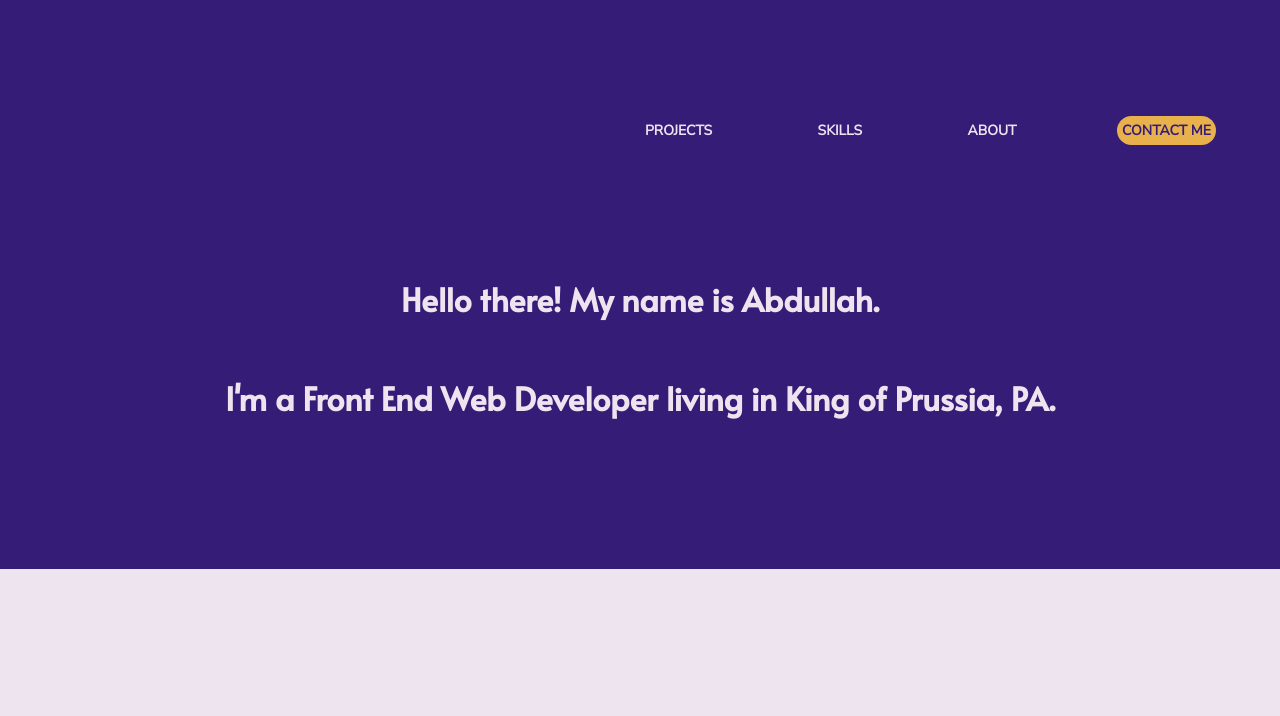
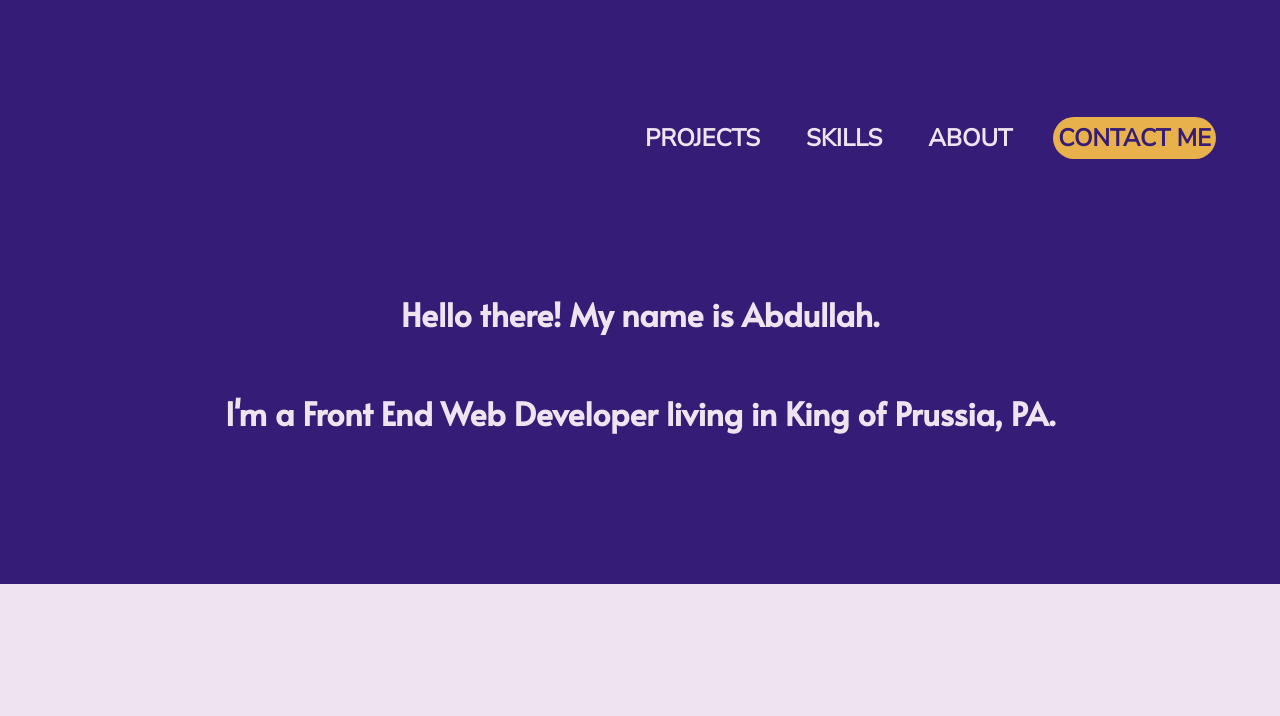
Before and after one commit to AbdullahJ99/aj-portfolio, a website built with Parcel: page index.html in a window 1280 px wide. Shown: the top 716 px of the page. Built offline with nearby package versions, Linux system fonts and the light colour scheme.

Commit message:
Fixed nav bar font size

```diff
--- a/css/main.css
+++ b/css/main.css
@@ -533,6 +533,7 @@ span {
     font-size: 1.5rem;
   }
 
+
   /* ---------------------------- HEADER STYLES ---------------------------- */
   header .content-wrapper {
     display: flex;
@@ -549,6 +550,10 @@ span {
   header nav ul {
     display: flex;
     justify-content: space-between;
+  }
+
+  header nav ul li a {
+    font-size: 1.5rem;
   }
 
   /* ---------------------------- PROJECTS STYLES ---------------------------- */
```
